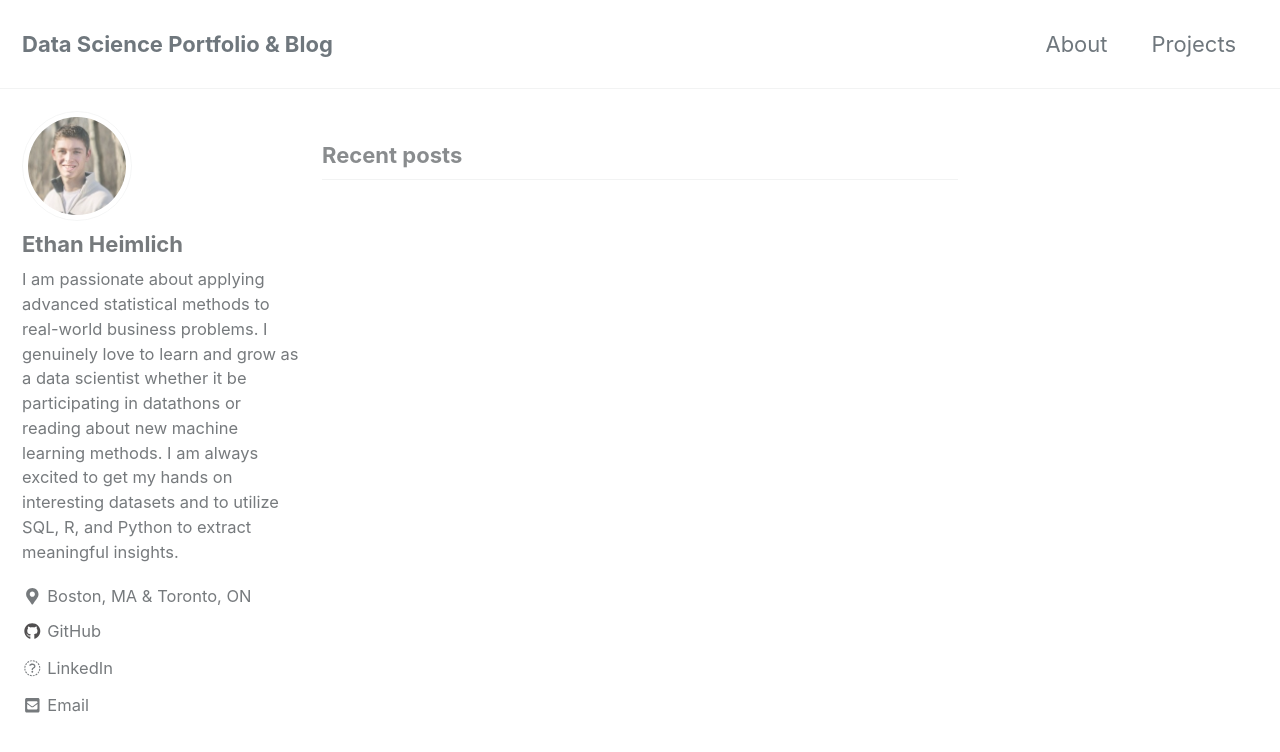
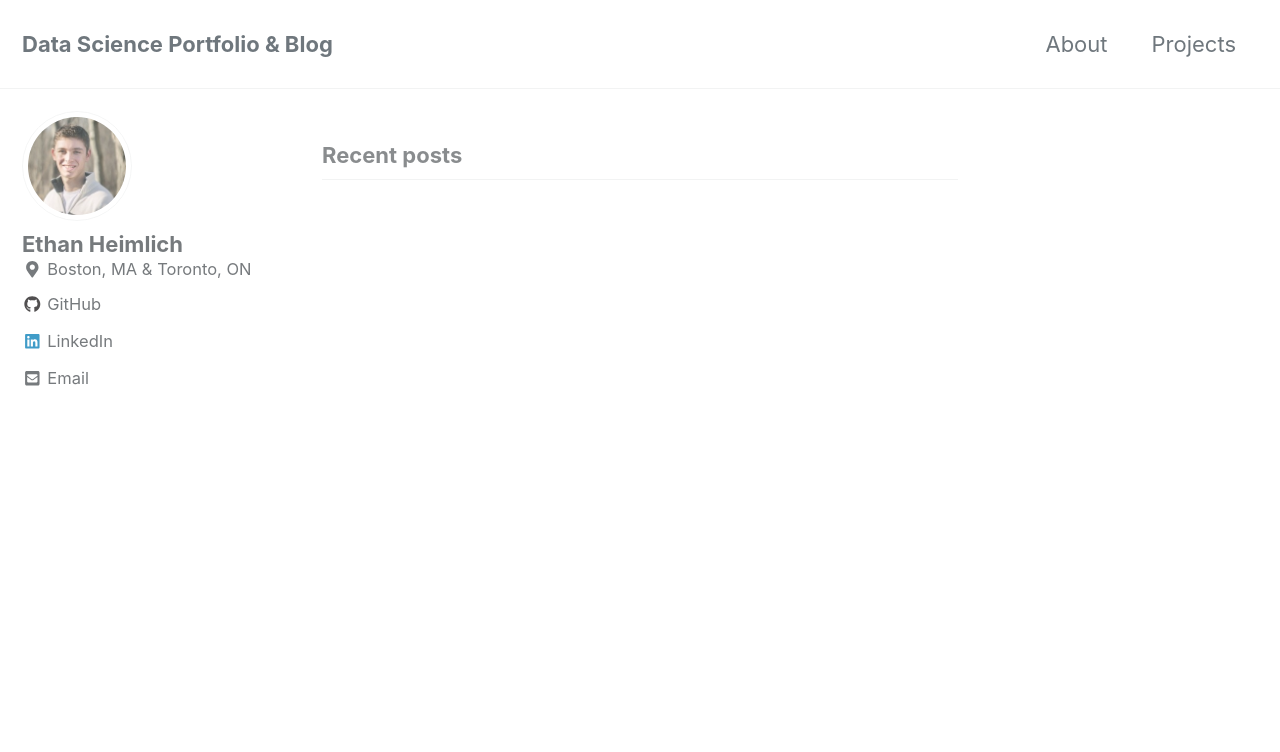
Before and after one commit to eheimlich/eheimlich.github.io, a Jekyll site: the page built from index.html, in a window 1280 px wide and 900 px high. Shown: the top 752 px of the window. Built offline with Jekyll 4.4.1, drawn with Linux system fonts in a browser that asks for light colours; cached includes are drawn as plain includes; nearby versions of some CDN libraries; the list of posts is cut into pages by our own code.

Commit message:
update_1

```diff
--- a/_config.yml
+++ b/_config.yml
@@ -103,7 +103,7 @@ analytics:
 author:
   name             : "Ethan Heimlich"
   avatar           : "/images/ethan.jpg"
-  bio              : "I am passionate about applying advanced statistical methods to real-world business problems. I genuinely love to learn and grow as a data scientist whether it be participating in datathons or reading about new machine learning methods. I am always excited to get my hands on interesting datasets and to utilize SQL, R, and Python to extract meaningful insights."
+  bio              :
 
   location         : "Boston, MA & Toronto, ON"
   email            : "ejheimlich@gmail.com"
@@ -112,7 +112,7 @@ author:
       icon: "fab fa-fw fa-github"
       url: "https://www.github.com/eheimlich"
     - label: "LinkedIn"
-      icon: "fab fa-fw fa-linkedin-square"
+      icon: "fab fa-fw fa-linkedin"
       url: "https://www.linkedin.com/in/eheimlich"
 
 # Site Footer
```
